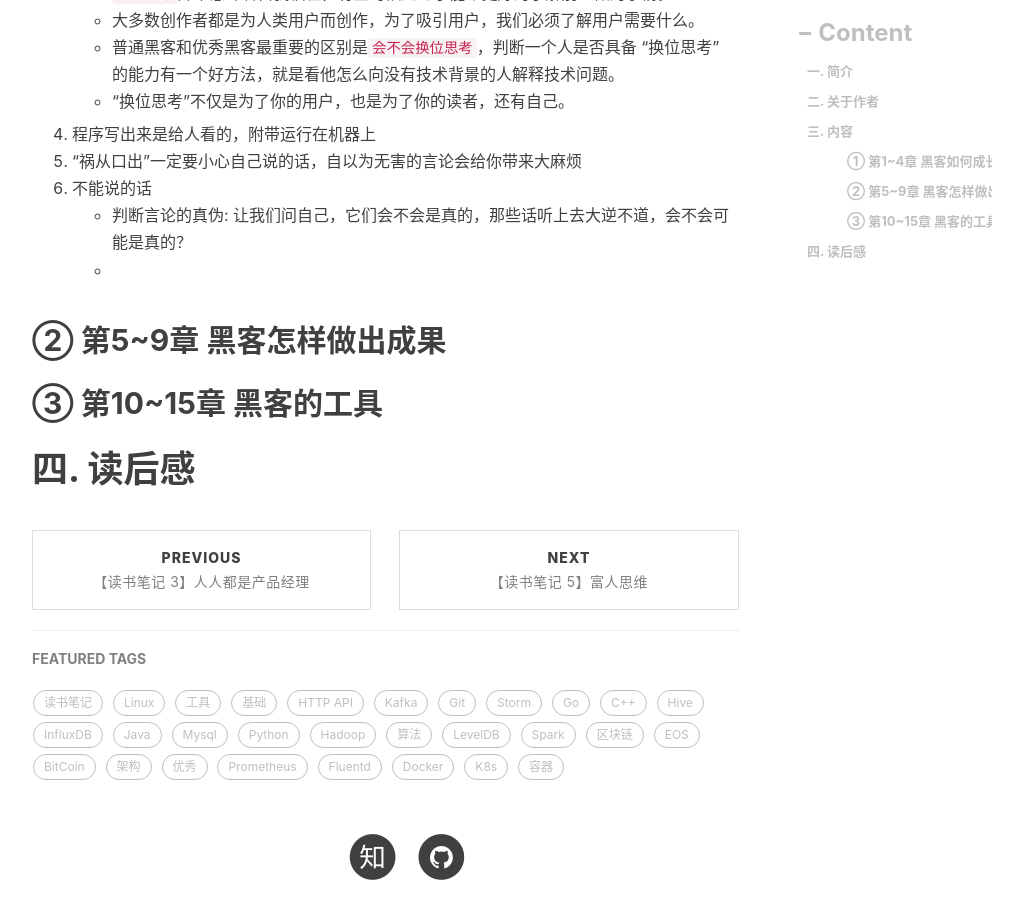
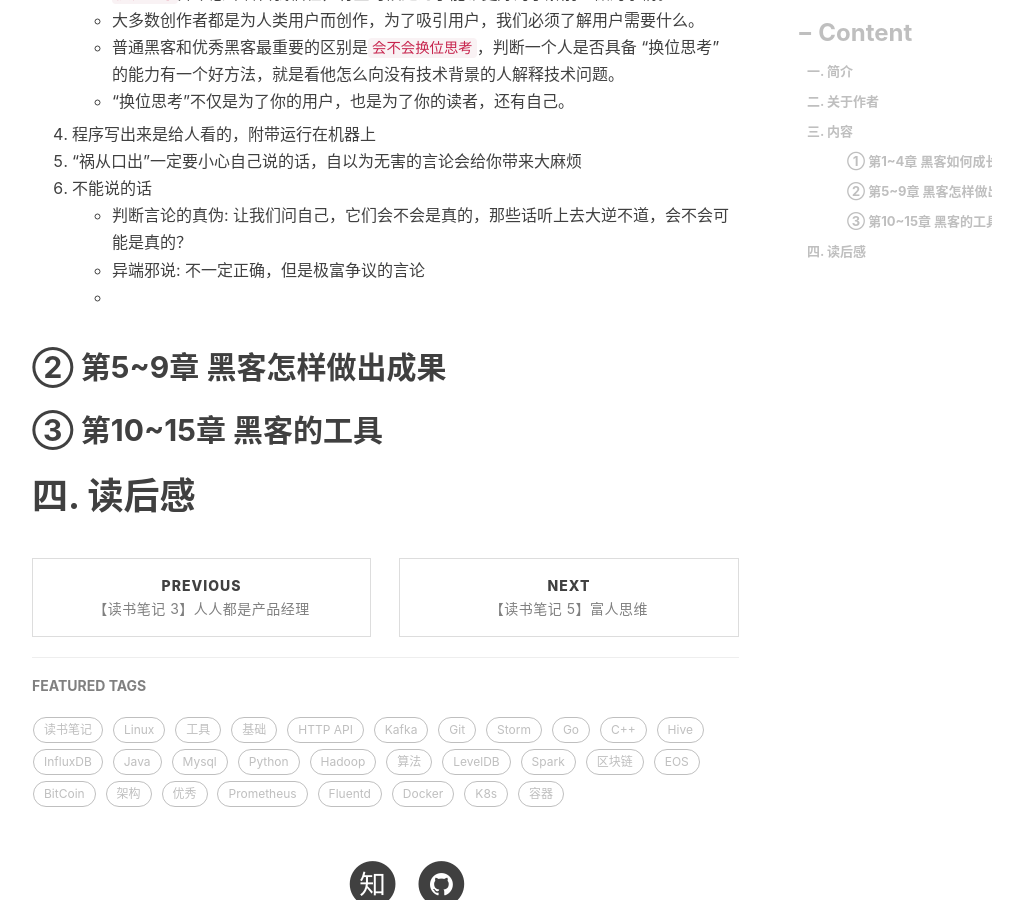
Before and after one commit to engru/chenguolin.github.io, a Jekyll site: the page built from _posts/2016-01-04-【读书笔记-4】黑客与画家.md, in a window 1280 px wide and 900 px high, scrolled down 1823 px. Shown: the whole window, without its empty margins (233-1256 px from the left). Built offline with Jekyll 4.4.1, drawn with Linux system fonts in a browser that asks for light colours; nearby versions of some CDN libraries; comment, search, counter and statistics services are not loaded.

Commit message:
Update 2016-01-04-【读书笔记-4】黑客与画家.md

```diff
--- a/_posts/2016-01-04-【读书笔记-4】黑客与画家.md
+++ b/_posts/2016-01-04-【读书笔记-4】黑客与画家.md
@@ -45,6 +45,7 @@ tags:          #标签
 5. "祸从口出"一定要小心自己说的话，自以为无害的言论会给你带来大麻烦
 6. 不能说的话
    + 判断言论的真伪: 让我们问自己，它们会不会是真的，那些话听上去大逆不道，会不会可能是真的？
+   + 异端邪说: 不一定正确，但是极富争议的言论
    +
 
 
```
